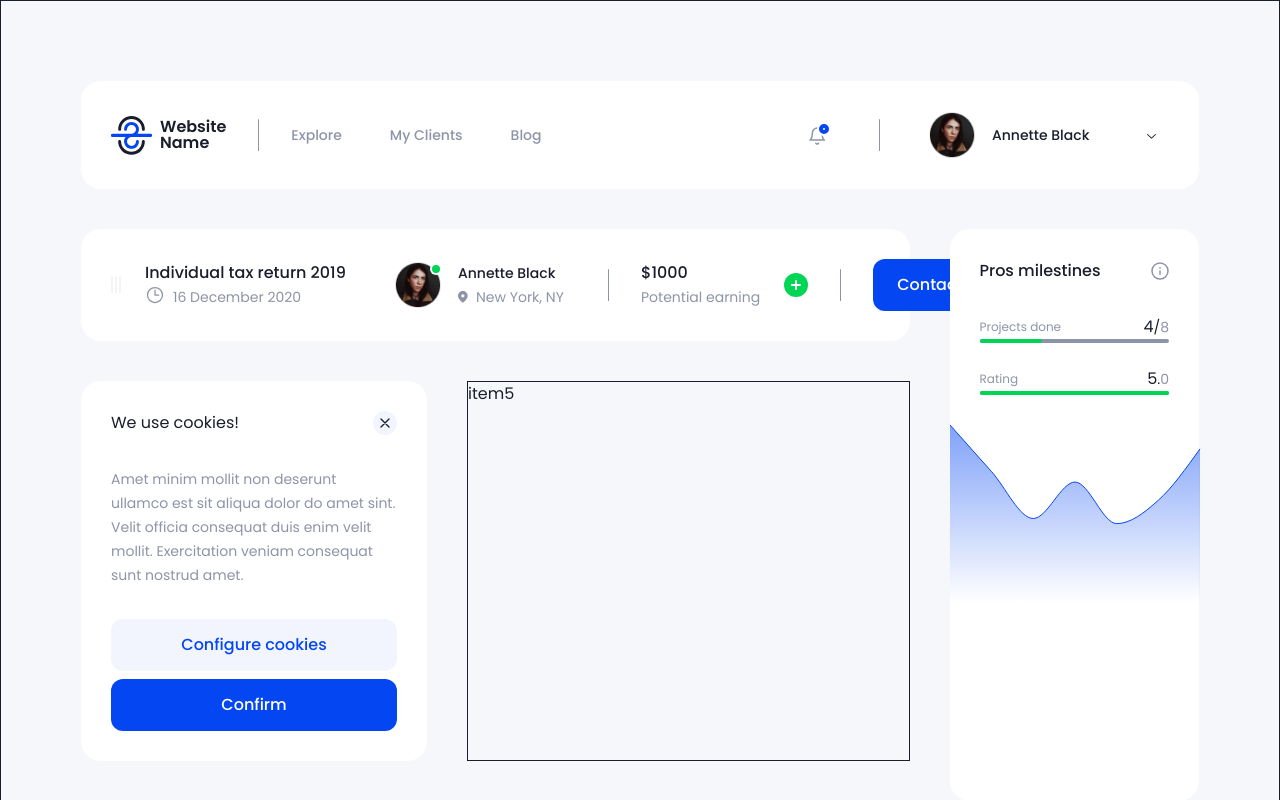
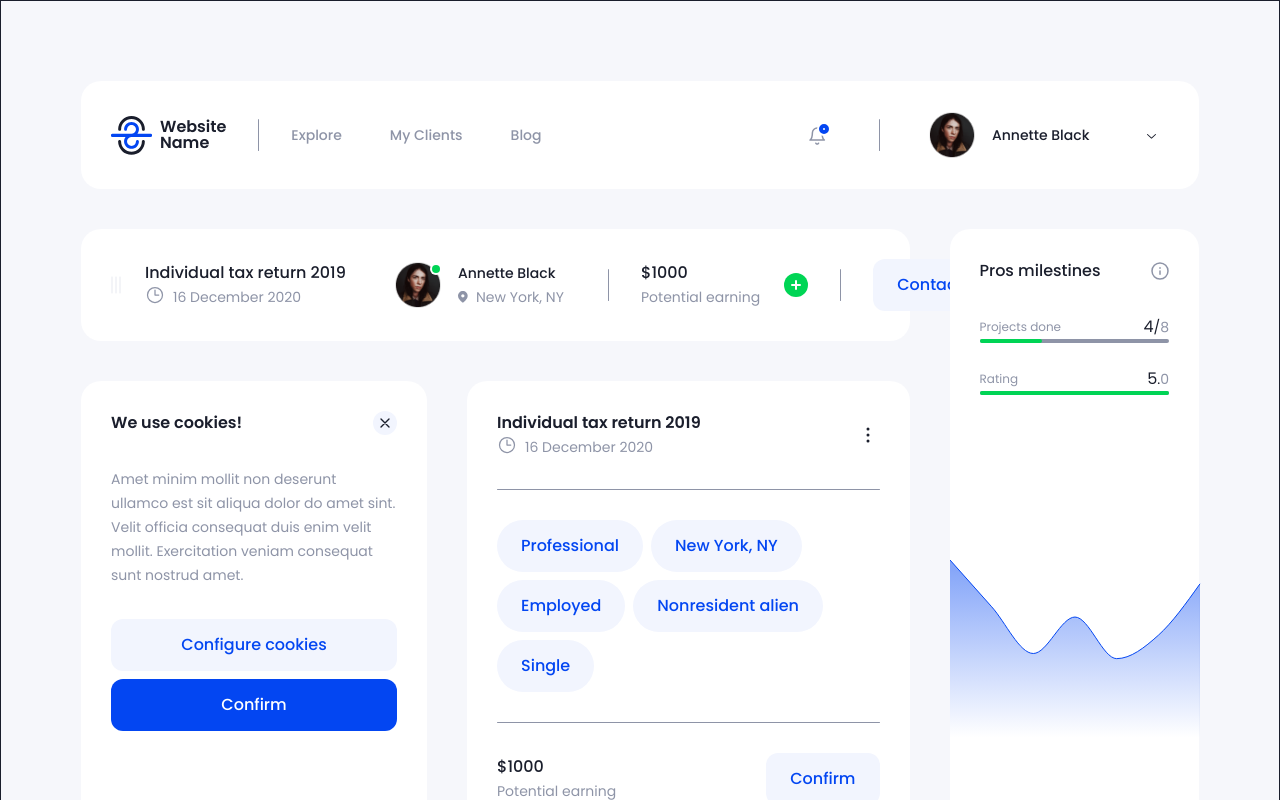
Before and after one commit to masudrahman-dev/grid-on, a React (Vite) app: page / in a window 1280 px wide. Shown: the top 800 px of the page. Built offline with nearby package versions, Linux system fonts and the light colour scheme.

Commit message:
raturn tax 2 done

```diff
--- a/package.json
+++ b/package.json
@@ -12,12 +12,13 @@
   "dependencies": {
     "@radix-ui/colors": "^3.0.0",
     "@radix-ui/react-dropdown-menu": "^2.0.6",
-    "@radix-ui/react-icons": "^1.3.0",
+    "@types/uuid": "^9.0.8",
     "clsx": "^2.1.0",
     "react": "^18.2.0",
     "react-dom": "^18.2.0",
     "recharts": "^2.12.2",
-    "tailwind-merge": "^2.2.1"
+    "tailwind-merge": "^2.2.1",
+    "uuid": "^9.0.1"
   },
   "devDependencies": {
     "@tailwindcss/aspect-ratio": "^0.4.2",
--- a/src/App.tsx
+++ b/src/App.tsx
@@ -4,9 +4,9 @@ import MainContainer from "./components/main-comtainer/MainContainer";
 import TaxReturn from "./components/organisms/tax-return/TaxReturn";
 import Navbar from "./components/organisms/navbar/Navbar";
 import ProsMilestone from "./components/organisms/pros-milestone/ProsMilestone";
-import clx from "./components/utils/clx";
-import CrossIcon from "./components/icons/cross-icon/CrossIcon";
-import Button from "./components/atoms/button/Button";
+
+import CookiesCard from "./components/organisms/cookies-card/CookiesCard";
+import TaxReturn2 from "./components/organisms/tax-return-2/TaxReturn2";
 
 const App = () => {
   return (
@@ -18,34 +18,16 @@ const App = () => {
         <div className="col-span-9   row-span-1 rounded bg-white p-base ">
           <TaxReturn />
         </div>
-        <div className="col-span-3 row-span-3     rounded bg-white ">
+        <div className="col-span-3 row-span-3      rounded bg-white ">
           <ProsMilestone />
         </div>
-        <div className="col-span-4    rounded bg-white p-base  ">
-          <div className="space-y-8">
-            <div className="flex items-center justify-between">
-              <p>We use cookies!</p>
-              <button className="inline-flex items-center justify-start rounded-full bg-blue-light p-1 text-paragraph">
-                <CrossIcon className="h-4 w-4 stroke-2" />
-              </button>
-            </div>
-            <p className="text-paragraph leading-6 text-gray">
-              Amet minim mollit non deserunt ullamco est sit aliqua dolor do
-              amet sint. Velit officia consequat duis enim velit mollit.
-              Exercitation veniam consequat sunt nostrud amet.
-            </p>
-            <div className="space-y-2">
-              <Button className="w-full bg-blue-light text-primary  hover:bg-primary hover:text-white">
-                Configure cookies
-              </Button>
-              <Button className="w-full hover:bg-blue-light hover:text-primary">
-                Confirm
-              </Button>
-            </div>
-          </div>
+        <div className="col-span-4  row-span-2   rounded bg-white p-base  ">
+          <CookiesCard />
         </div>
 
-        <div className="col-span-5    border ">item5</div>
+        <div className="col-span-5   row-span-2   rounded bg-white p-base  ">
+          <TaxReturn2 />
+        </div>
         <div className="col-span-full border ">item6</div>
         <div className="col-span-4 border ">item7</div>
         <div className="col-span-5 row-span-2  border ">item8</div>
--- a/src/components/atoms/button/Button.tsx
+++ b/src/components/atoms/button/Button.tsx
@@ -12,7 +12,7 @@ const Button = forwardRef<HTMLButtonElement, ButtonProps>(
     <button
       ref={ref}
       className={clx(
-        " inline-flex  items-center justify-center rounded-xl bg-primary px-6 py-[14px]  font-medium text-white transition-colors delay-100 hover:bg-secondary hover:text-dark",
+        " inline-flex  items-center justify-center rounded-xl bg-blue-light px-6 py-[14px]  font-medium text-primary transition-colors delay-100 hover:bg-primary hover:text-white",
         className,
       )}
       type={type}
--- /dev/null
+++ b/src/components/icons/three-dot-icon/ThreeDotIcon.tsx
@@ -0,0 +1,23 @@
+import React from "react";
+import clx from "../../utils/clx";
+
+const ThreeDotIcon = ({ className }: { className?: string }) => {
+  return (
+    <svg
+      xmlns="http://www.w3.org/2000/svg"
+      fill="none"
+      viewBox="0 0 24 24"
+      strokeWidth={1.5}
+      stroke="currentColor"
+      className={clx("h-6 w-6", className)}
+    >
+      <path
+        strokeLinecap="round"
+        strokeLinejoin="round"
+        d="M12 6.75a.75.75 0 1 1 0-1.5.75.75 0 0 1 0 1.5ZM12 12.75a.75.75 0 1 1 0-1.5.75.75 0 0 1 0 1.5ZM12 18.75a.75.75 0 1 1 0-1.5.75.75 0 0 1 0 1.5Z"
+      />
+    </svg>
+  );
+};
+
+export default ThreeDotIcon;
--- /dev/null
+++ b/src/components/organisms/cookies-card/CookiesCard.tsx
@@ -0,0 +1,31 @@
+import React from "react";
+import CrossIcon from "../../icons/cross-icon/CrossIcon";
+import Button from "../../atoms/button/Button";
+
+const CookiesCard = () => {
+  return (
+    <>
+      <div className="space-y-8">
+        <div className="flex items-center justify-between">
+          <p className="text-title font-semibold">We use cookies!</p>
+          <button className="inline-flex items-center justify-start rounded-full bg-blue-light p-1 text-paragraph">
+            <CrossIcon className="h-4 w-4 stroke-2" />
+          </button>
+        </div>
+        <p className="text-paragraph leading-6 text-gray">
+          Amet minim mollit non deserunt ullamco est sit aliqua dolor do amet
+          sint. Velit officia consequat duis enim velit mollit. Exercitation
+          veniam consequat sunt nostrud amet.
+        </p>
+        <div className="space-y-2">
+          <Button className="w-full ">Configure cookies</Button>
+          <Button className="w-full bg-primary text-white hover:bg-blue-light hover:text-primary">
+            Confirm
+          </Button>
+        </div>
+      </div>
+    </>
+  );
+};
+
+export default CookiesCard;
--- a/src/components/organisms/pros-milestone/ProsMilestone.tsx
+++ b/src/components/organisms/pros-milestone/ProsMilestone.tsx
@@ -17,7 +17,7 @@ const ProsMilestone = () => {
 
         <ProjectsDone />
       </div>
-      <div>
+      <div className="pt-[135px]">
         <ProsMilestoneChart width={divWidth} />
       </div>
     </div>
--- /dev/null
+++ b/src/components/organisms/tax-return-2/TaxReturn2.tsx
@@ -0,0 +1,54 @@
+import React from "react";
+import ClockIcon from "../../icons/clock-icon/ClockIcon";
+import ThreeDotIcon from "../../icons/three-dot-icon/ThreeDotIcon";
+import { v4 } from "uuid";
+import Button from "../../atoms/button/Button";
+const items = [
+  "Professional",
+  "New York, NY",
+  "Employed",
+  "Nonresident alien",
+  "Single",
+];
+const TaxReturn2 = () => {
+  return (
+    <div className="space-y-base">
+      <div className="flex items-center justify-between">
+        <div>
+          <p className="min-w-[201px] text-base font-semibold">
+            Individual tax return 2019
+          </p>
+          <p className="flex gap-2 text-gray">
+            <ClockIcon />
+            <span className="text-paragraph text-gray">16 December 2020</span>
+          </p>
+        </div>
+        <ThreeDotIcon />
+      </div>
+      <div className="h-[1px] w-full rounded-full bg-gray " />
+
+      <div className="flex flex-wrap gap-2">
+        {items.map((item) => {
+          return (
+            <Button key={v4()} className="rounded-full">
+              {item}
+            </Button>
+          );
+        })}
+      </div>
+      <div className="h-[1px] w-full rounded-full bg-gray" />
+
+      <div className="flex items-center justify-between space-x-6 ">
+        <div className="">
+          <p className="text-base font-medium">$1000</p>
+          <span className="text-nowrap text-paragraph text-gray">
+            Potential earning
+          </span>
+        </div>
+        <Button>Confirm</Button>
+      </div>
+    </div>
+  );
+};
+
+export default TaxReturn2;
```
Also changed, not shown: 1 other file (tests, documents, lock files or other folders).
